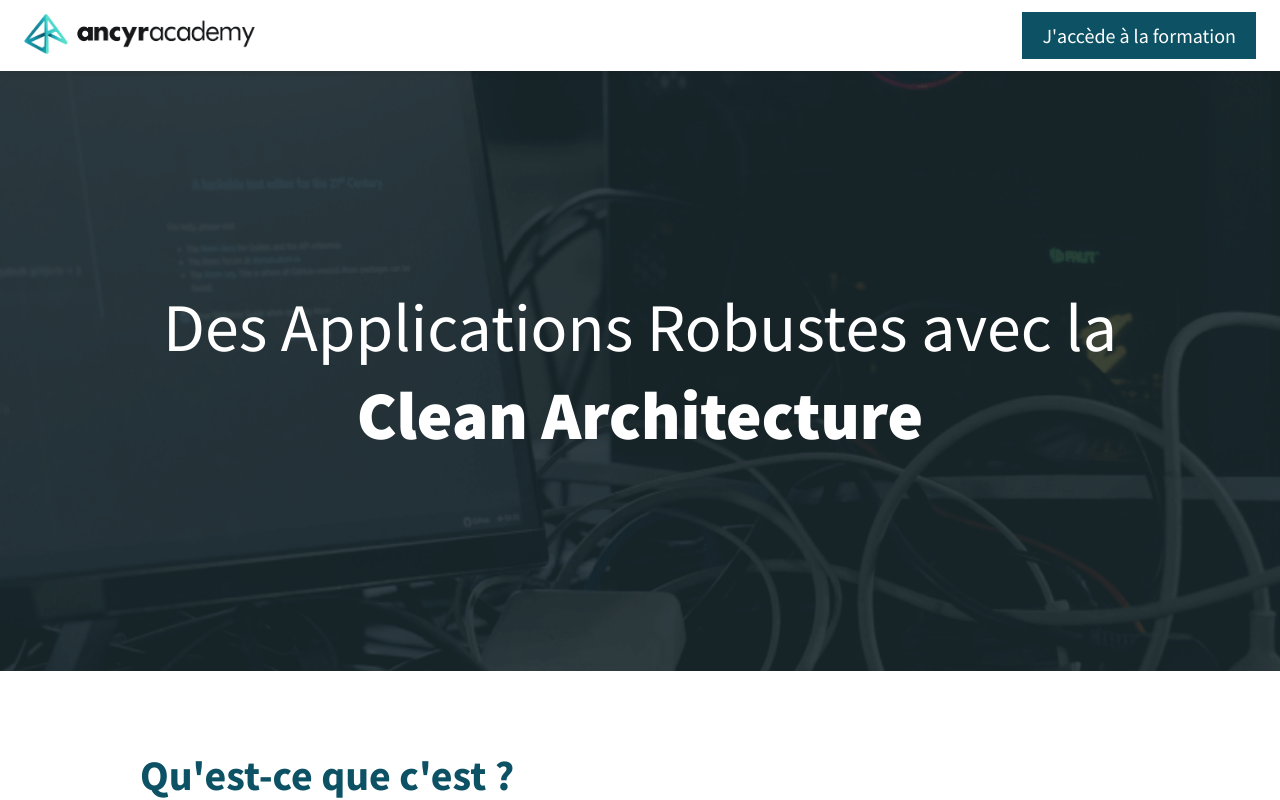
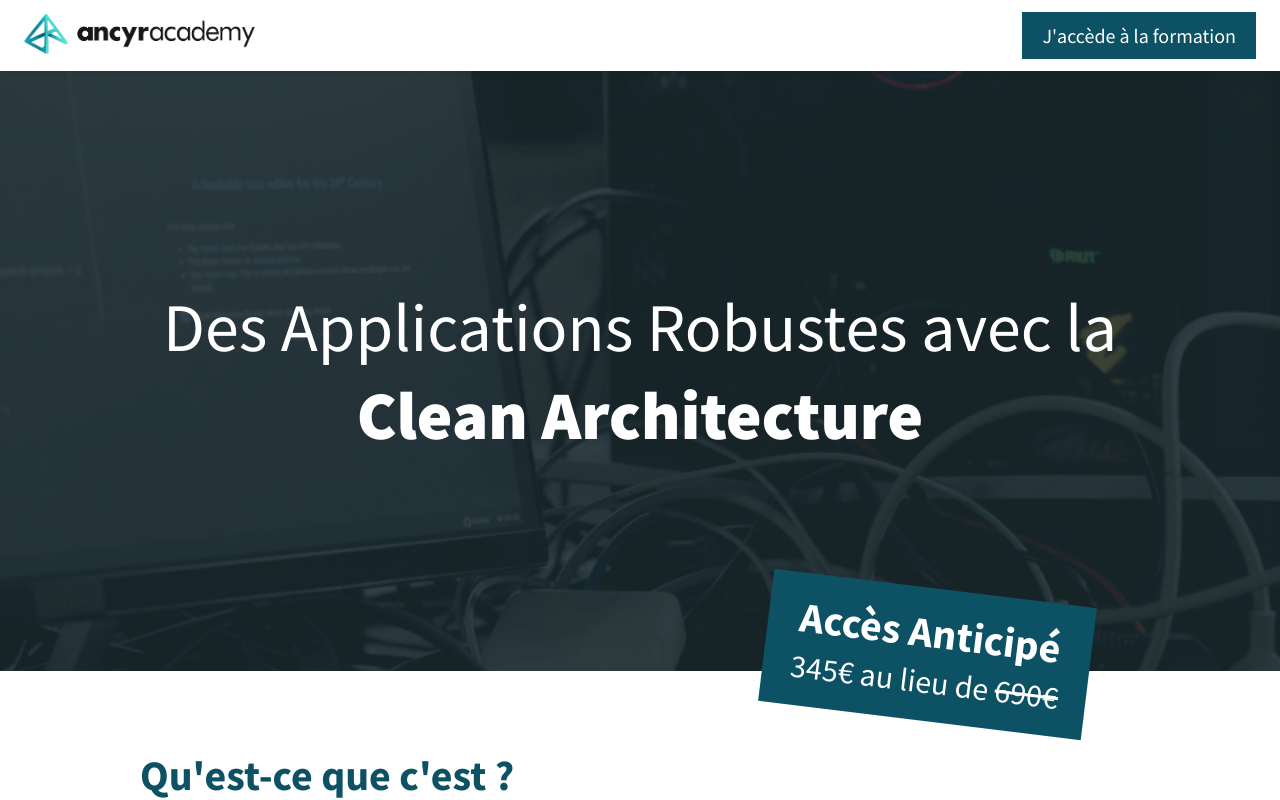
Before and after one commit to Ancyr-Academy/clean-architecture-landing-page, a Next.js app: page / in a window 1280 px wide. Shown: the top 800 px of the page. Built offline with nearby package versions, Linux system fonts and the light colour scheme.

Commit message:
fix: prices

```diff
--- a/src/sections/Header.tsx
+++ b/src/sections/Header.tsx
@@ -12,12 +12,12 @@ export const Header: React.FC<{}> = () => {
           Des Applications Robustes avec la <b>Clean Architecture</b>
         </Text>
 
-        {/* <EarlyBird>
-          <h6>Early Bird</h6>
+        <EarlyBird>
+          <h6>Accès Anticipé</h6>
           <p>
-            249€ au lieu de <s>690€</s> Jusqu'au <b>28/05</b>
+            345€ au lieu de <s>690€</s>
           </p>
-        </EarlyBird> */}
+        </EarlyBird>
       </Content>
     </View>
   );
--- a/src/sections/Included.tsx
+++ b/src/sections/Included.tsx
@@ -41,14 +41,14 @@ export const Included: React.FC<{}> = () => {
               <b>Remboursé sans questions</b> si le contenu ne vous plait pas
               (30 jours après l'achat au plus tard). <br />
               <br />
-              {/* <b>Prix Early Bird</b>
+              <b>Accès Anticipé</b>
               <br />
               <s>690€ TTC</s>
               <br />
-              <br /> */}
+              <br />
               <b>
                 {" "}
-                <Price>690€ TTC</Price>
+                <Price>345€ TTC</Price>
                 {/* <br />
                 Jusqu'au 28/05 */}
               </b>
```
